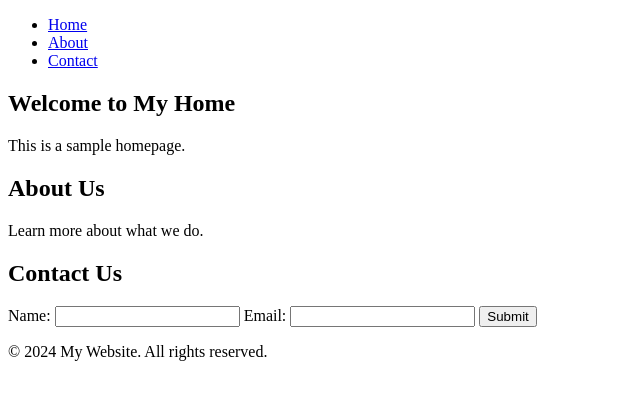
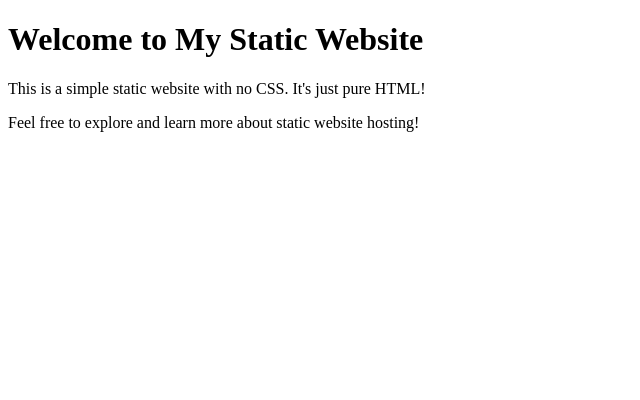
Before and after one commit to Sambathkumarrajagopalan29/Project4, a plain HTML site: page index.html in a window 1280 px wide. Shown: the whole page, without its empty margins (0-640 px from the left). Drawn offline with Linux system fonts and the light colour scheme.

Commit message:
Update index.html

```diff
--- a/index.html
+++ b/index.html
@@ -3,47 +3,11 @@
 <head>
     <meta charset="UTF-8">
     <meta name="viewport" content="width=device-width, initial-scale=1.0">
-    <meta http-equiv="X-UA-Compatible" content="ie=edge">
-    <title>My Website</title>
-    <link rel="stylesheet" href="styles.css"> <!-- Link to external CSS -->
-    <script src="scripts.js" defer></script> <!-- Link to external JavaScript -->
+    <title>My Simple Static Website</title>
 </head>
 <body>
-    <header>
-        <nav>
-            <ul>
-                <li><a href="#home">Home</a></li>
-                <li><a href="#about">About</a></li>
-                <li><a href="#contact">Contact</a></li>
-            </ul>
-        </nav>
-    </header>
-
-    <main>
-        <section id="home">
-            <h1>Welcome to My Home</h1>
-            <p>This is a sample homepage.</p>
-        </section>
-
-        <section id="about">
-            <h2>About Us</h2>
-            <p>Learn more about what we do.</p>
-        </section>
-
-        <section id="contact">
-            <h2>Contact Us</h2>
-            <form>
-                <label for="name">Name:</label>
-                <input type="text" id="name" name="name" required>
-                <label for="email">Email:</label>
-                <input type="email" id="email" name="email" required>
-                <button type="submit">Submit</button>
-            </form>
-        </section>
-    </main>
-
-    <footer>
-        <p>&copy; 2024 My Website. All rights reserved.</p>
-    </footer>
+    <h1>Welcome to My Static Website</h1>
+    <p>This is a simple static website with no CSS. It's just pure HTML!</p>
+    <p>Feel free to explore and learn more about static website hosting!</p>
 </body>
 </html>
```
